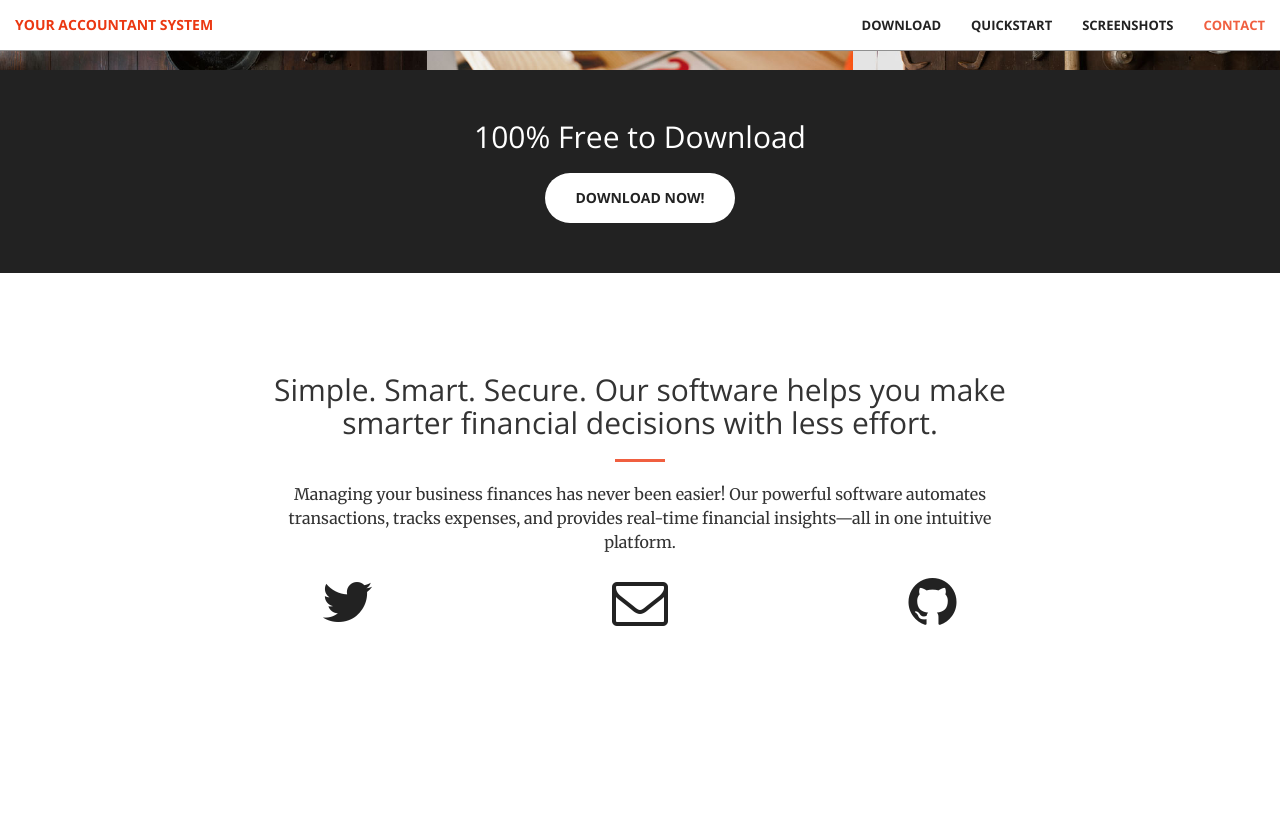
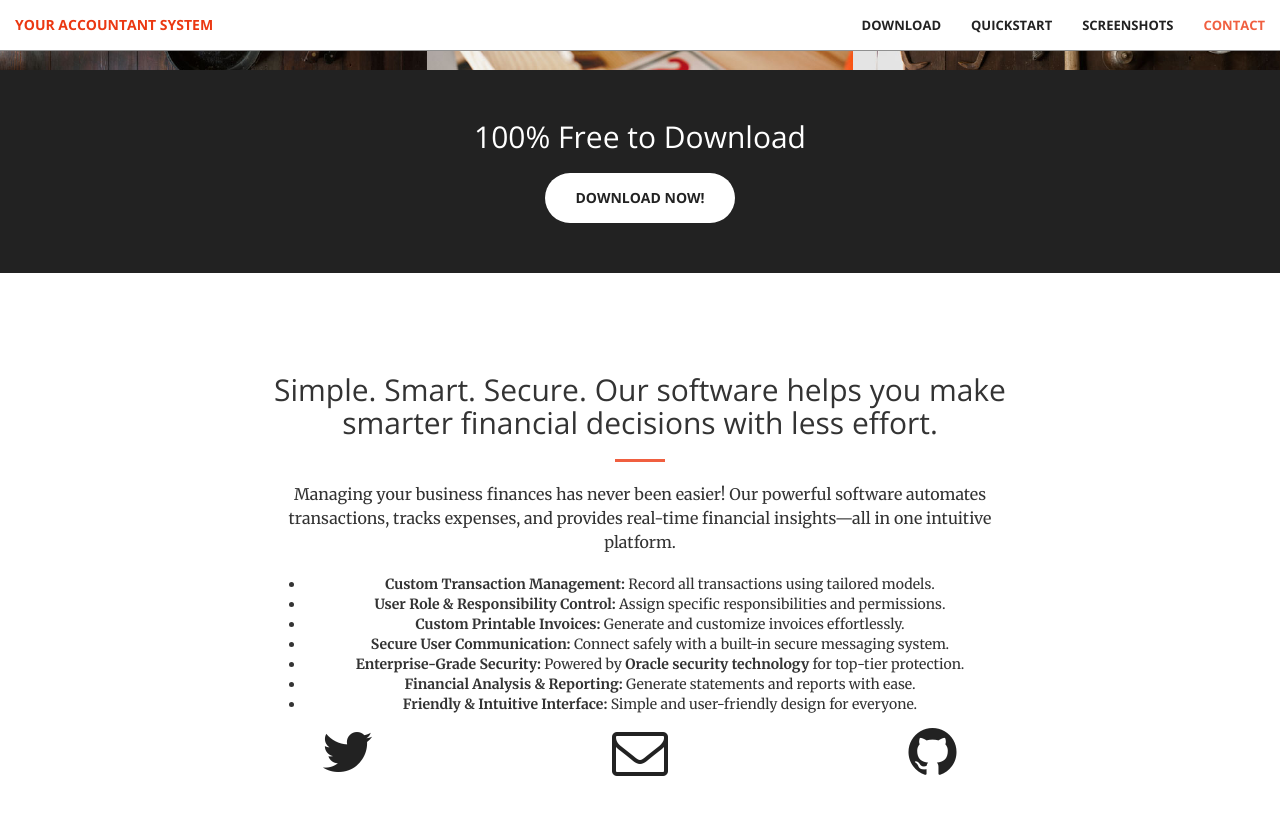
Before and after one commit to YA-Sy/Your-Accountant-System, a Jekyll site: the page built from index.html, in a window 1280 px wide and 900 px high, scrolled down 2223 px. Shown: the top 815 px of the window. Built offline with Jekyll 4.4.1, drawn with Linux system fonts in a browser that asks for light colours; before the commit the page ends 2973 px from its top, so only the background shows below that.

Commit message:
Update contact.html

```diff
--- a/_includes/contact.html
+++ b/_includes/contact.html
@@ -5,6 +5,15 @@
                 <h2 class="section-heading">Simple. Smart. Secure. Our software helps you make smarter financial decisions with less effort.</h2>
                 <hr class="primary">
                 <p>Managing your business finances has never been easier! Our powerful software automates transactions, tracks expenses, and provides real-time financial insights—all in one intuitive platform.</p>
+        <ul>
+            <li> <strong>Custom Transaction Management:</strong> Record all transactions using tailored models.</li>
+            <li> <strong>User Role & Responsibility Control:</strong> Assign specific responsibilities and permissions.</li>
+            <li> <strong>Custom Printable Invoices:</strong> Generate and customize invoices effortlessly.</li>
+            <li> <strong>Secure User Communication:</strong> Connect safely with a built-in secure messaging system.</li>
+            <li> <strong>Enterprise-Grade Security:</strong> Powered by <strong>Oracle security technology</strong> for top-tier protection.</li>
+            <li> <strong>Financial Analysis & Reporting:</strong> Generate statements and reports with ease.</li>
+            <li> <strong>Friendly & Intuitive Interface:</strong> Simple and user-friendly design for everyone.</li>
+        </ul>
             </div>
         <div class="col-lg-2 col-lg-offset-2 text-center">
             <a href="https://twitter.com/{{ site.twitter_username }}">
```
